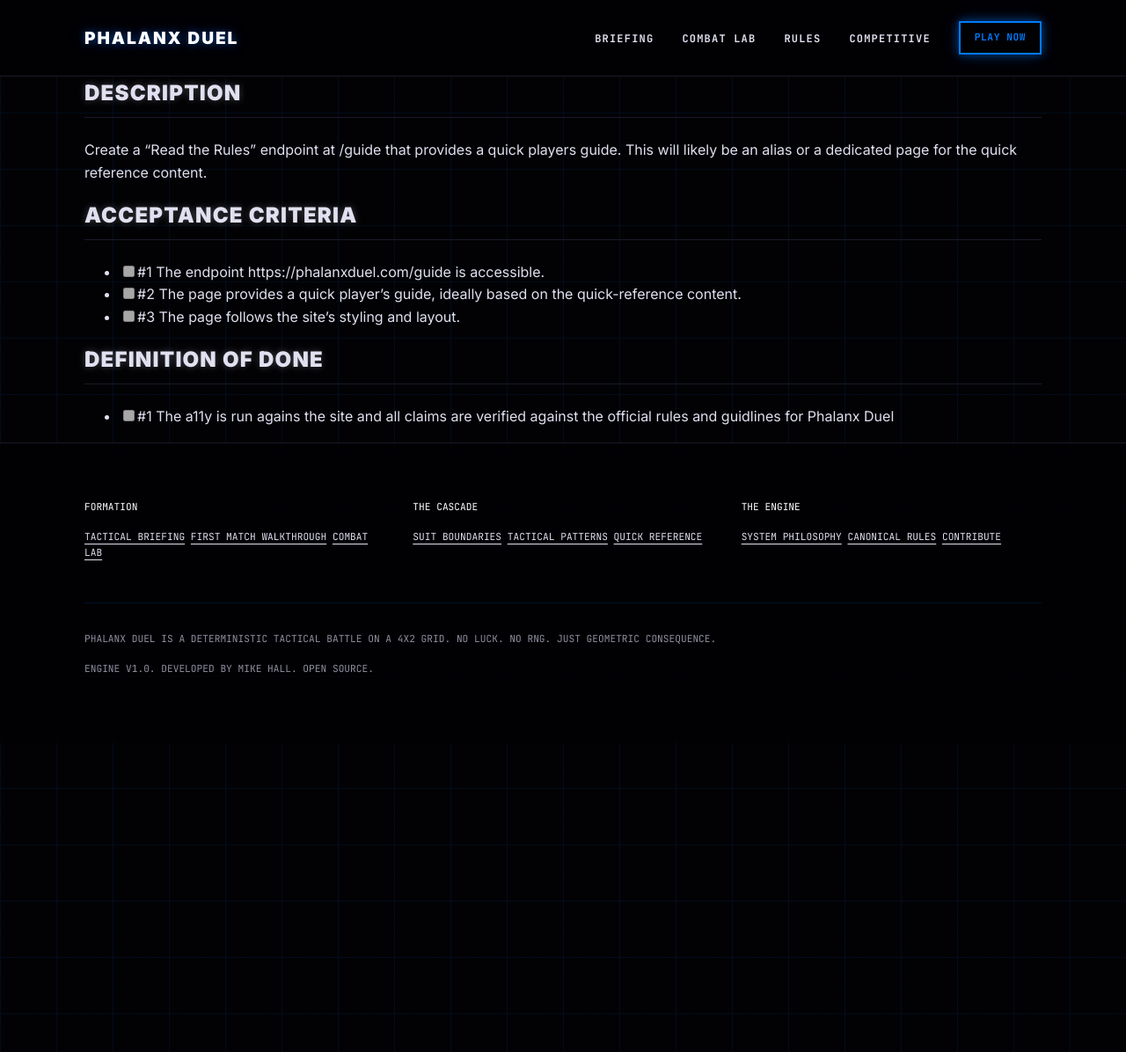
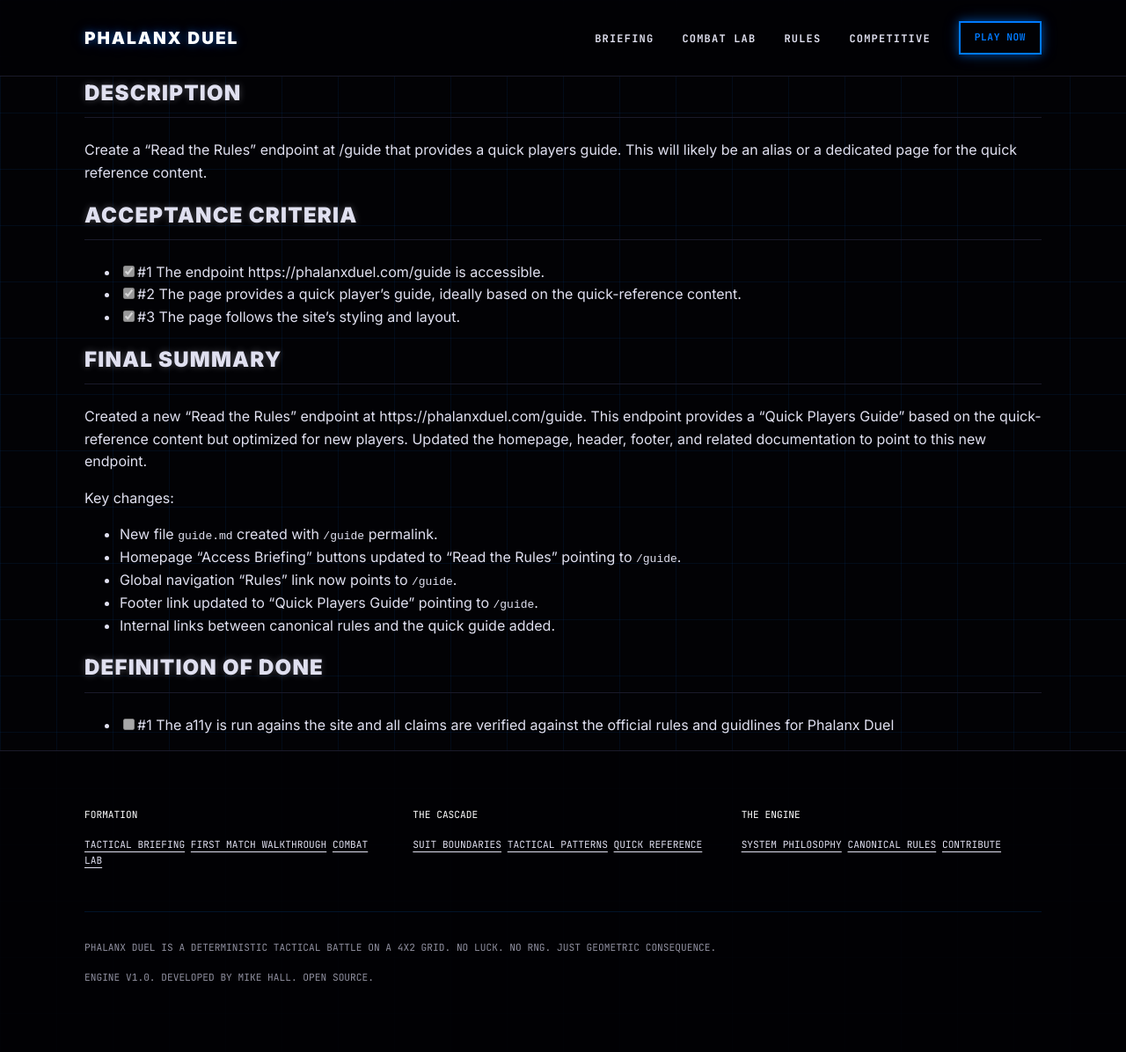
Before and after one commit to phalanxduel/phalanxduel.github.io, a Jekyll site: the page built from backlog/tasks/task-011 - Implement-guide-endpoint-for-Quick-Players-Guide.md, in a window 1280 px wide and 1196 px high. Shown: the whole window at 88% size. Built offline with Jekyll 4.4.1, drawn with Linux system fonts in a browser that asks for light colours.

Commit message:
Update task TASK-011

```diff
--- a/backlog/tasks/task-011 - Implement-guide-endpoint-for-Quick-Players-Guide.md
+++ b/backlog/tasks/task-011 - Implement-guide-endpoint-for-Quick-Players-Guide.md
@@ -18,10 +18,23 @@ Create a "Read the Rules" endpoint at /guide that provides a quick players guide
 
 ## Acceptance Criteria
 <!-- AC:BEGIN -->
-- [ ] #1 The endpoint https://phalanxduel.com/guide is accessible.
-- [ ] #2 The page provides a quick player's guide, ideally based on the quick-reference content.
-- [ ] #3 The page follows the site's styling and layout.
+- [x] #1 The endpoint https://phalanxduel.com/guide is accessible.
+- [x] #2 The page provides a quick player's guide, ideally based on the quick-reference content.
+- [x] #3 The page follows the site's styling and layout.
 <!-- AC:END -->
+
+## Final Summary
+
+<!-- SECTION:FINAL_SUMMARY:BEGIN -->
+Created a new "Read the Rules" endpoint at https://phalanxduel.com/guide. This endpoint provides a "Quick Players Guide" based on the quick-reference content but optimized for new players. Updated the homepage, header, footer, and related documentation to point to this new endpoint.
+
+Key changes:
+- New file `guide.md` created with `/guide` permalink.
+- Homepage "Access Briefing" buttons updated to "Read the Rules" pointing to `/guide`.
+- Global navigation "Rules" link now points to `/guide`.
+- Footer link updated to "Quick Players Guide" pointing to `/guide`.
+- Internal links between canonical rules and the quick guide added.
+<!-- SECTION:FINAL_SUMMARY:END -->
 
 ## Definition of Done
 <!-- DOD:BEGIN -->
```
Also changed, not shown: other parts of backlog/tasks/task-011 - Implement-guide-endpoint-for-Quick-Players-Guide.md (+2 -2 lines).
